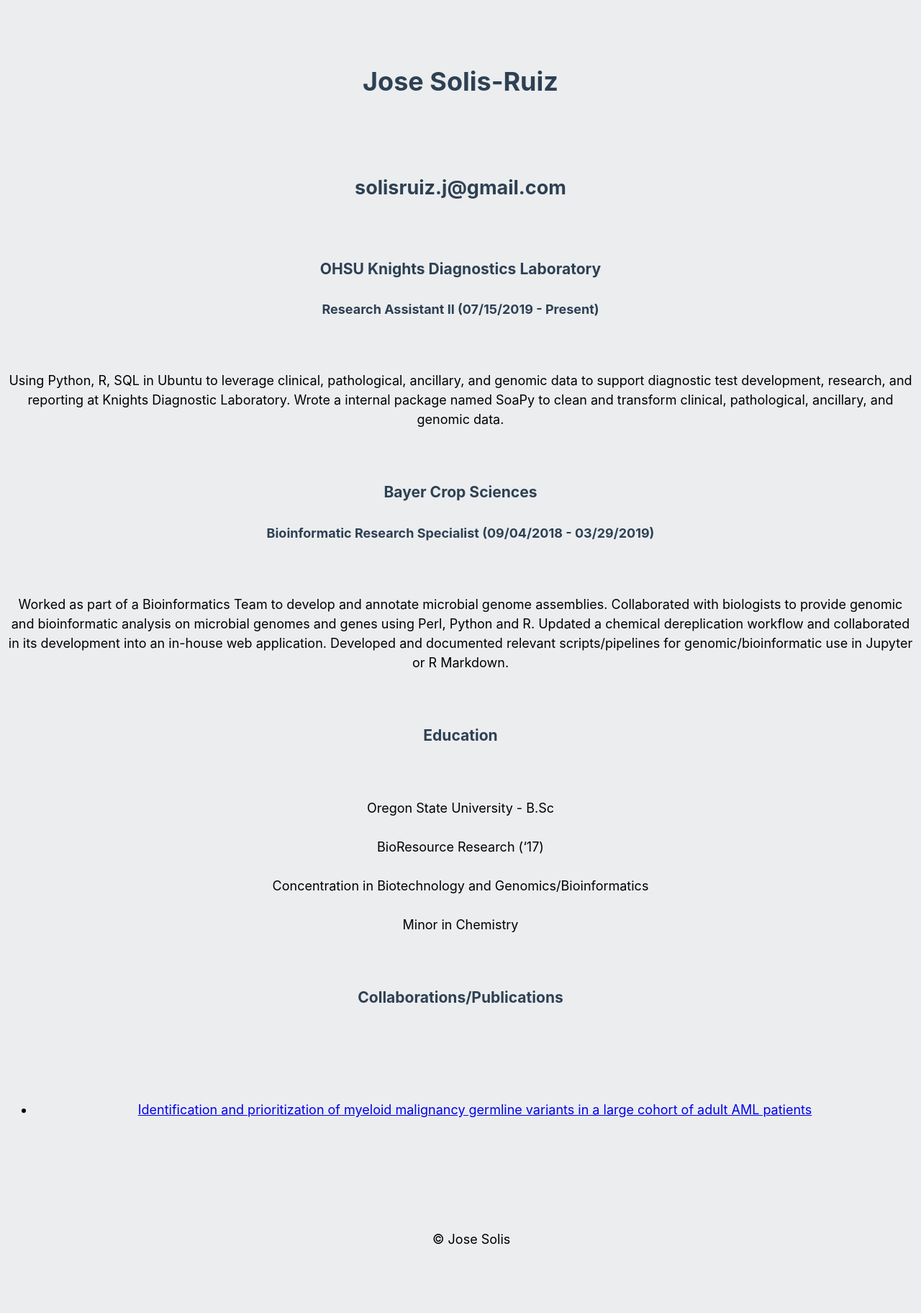
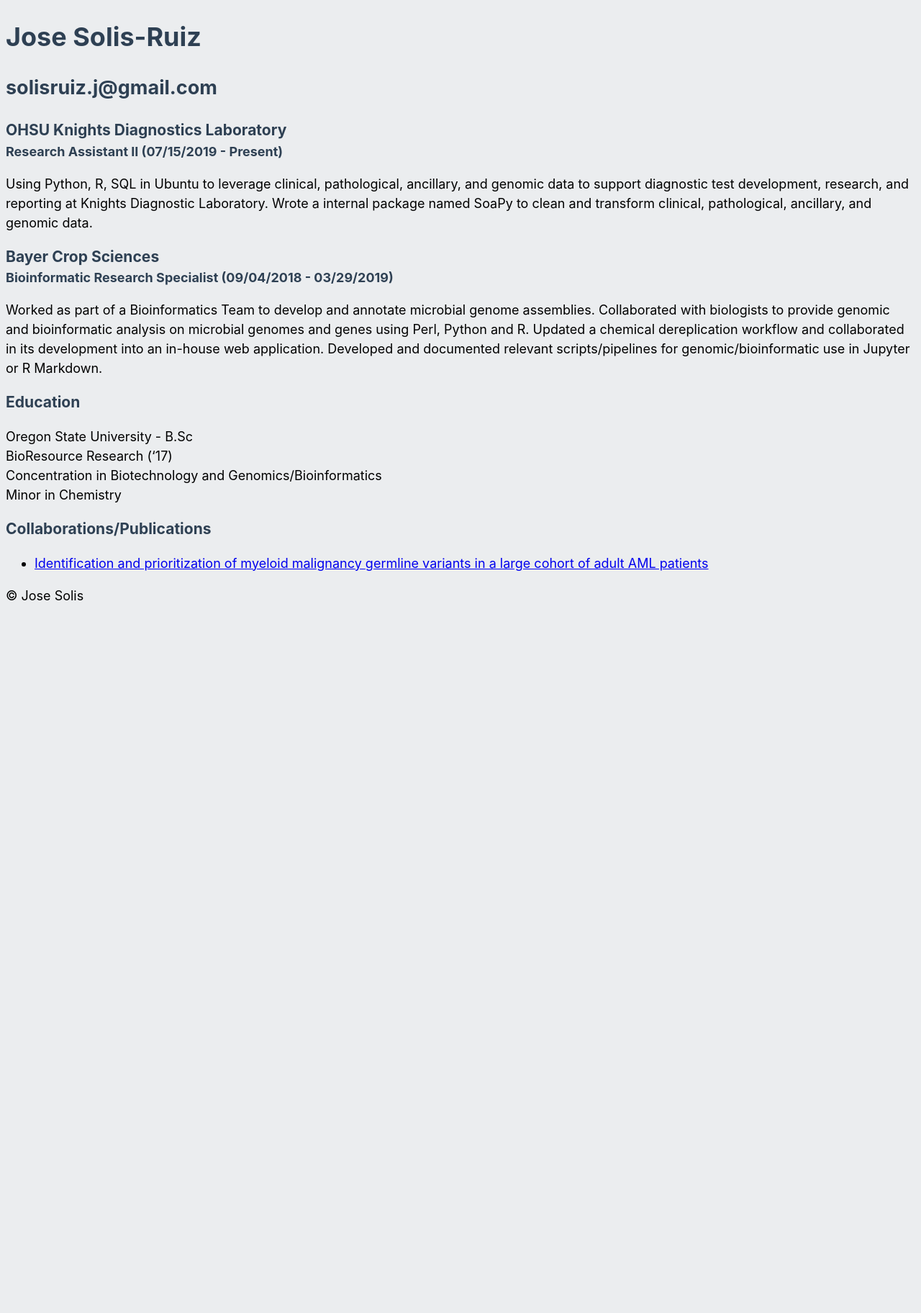
Before and after one commit to solisruj/solisruj.github.io, a Jekyll site: the page built from docs/index.md, in a window 1280 px wide. Shown: the whole page at 72% size. Built offline with Jekyll 4.4.1, drawn with Linux system fonts in a browser that asks for light colours; our own code applies the rules of GitHub Pages for plain Markdown files; after the commit the page ends 900 px from its top, so only the background shows below that.

Commit message:
Added .cented to main and removed text-align from main theme.

```diff
--- a/docs/_sass/_theme_main.scss
+++ b/docs/_sass/_theme_main.scss
@@ -3,8 +3,6 @@
   font-size: 18px;
   line-height: 1.5;
   background-color: #EBEDEF;
-  text-align: center;
-  white-space : pre-wrap !important;
 
   h1,
   h2,
--- a/docs/assets/css/main.scss
+++ b/docs/assets/css/main.scss
@@ -7,3 +7,7 @@
   width: 45rem;
   margin: 0 auto;
 }
+
+.center {
+  text-align: center;
+}
```
